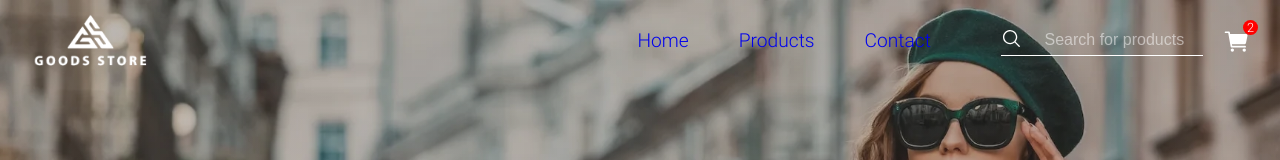
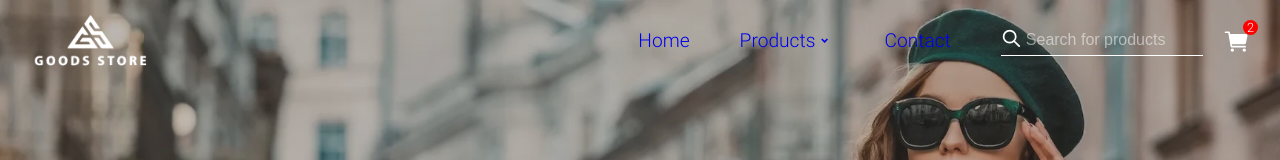
Before and after one commit to leuchtend5/ecommerce-app, a React (Vite) app: page / in a window 1280 px wide. Shown: the top 160 px of the page. Built offline with nearby package versions, Linux system fonts and the light colour scheme.

Commit message:
fix: fixed css warning

```diff
--- a/src/components/MenuBar/index.jsx
+++ b/src/components/MenuBar/index.jsx
@@ -2,6 +2,7 @@ import SearchBar from '../SearchBar';
 import Cart from '../Cart';
 import { MenuBarContainer, StyledMenu } from './styles';
 import { Link } from 'react-router-dom';
+import { RiArrowDropDownLine } from 'react-icons/ri';
 
 export default function MenuBar() {
   return (
@@ -11,7 +12,7 @@ export default function MenuBar() {
           Home
         </Link>
         <Link to="products" className="nav-link">
-          Products
+          Products <RiArrowDropDownLine />
         </Link>
         <Link to="/" className="nav-link">
           Contact
--- a/src/components/MenuBar/styles.js
+++ b/src/components/MenuBar/styles.js
@@ -2,7 +2,7 @@ import styled from 'styled-components';
 
 const MenuBarContainer = styled.nav`
   display: flex;
-  gap: 70px;
+  gap: 50px;
   align-items: center;
 
   & > div {
@@ -22,6 +22,8 @@ const StyledMenu = styled.ul`
     font-size: 1.2rem;
     border-bottom: 1px solid transparent;
     text-decoration: none;
+    display: flex;
+    align-items: center;
 
     &:hover {
       border-bottom-color: white;
--- a/src/components/SearchBar/index.jsx
+++ b/src/components/SearchBar/index.jsx
@@ -1,4 +1,4 @@
-import { HiMagnifyingGlass } from 'react-icons/hi2';
+import { HiOutlineSearch } from 'react-icons/hi';
 import SearchContainer from './styles';
 import { useState } from 'react';
 
@@ -22,7 +22,7 @@ export default function SearchBar() {
         onBlur={handleBlur}
       ></input>
       <button>
-        <HiMagnifyingGlass />
+        <HiOutlineSearch />
       </button>
     </SearchContainer>
   );
--- a/src/components/SearchBar/styles.js
+++ b/src/components/SearchBar/styles.js
@@ -19,7 +19,6 @@ const SearchContainer = styled.div`
       font-size: 1rem;
       font-weight: normal;
       opacity: 0.5;
-      text-align: center;
     }
   }
 
--- a/src/pages/Home/styles.js
+++ b/src/pages/Home/styles.js
@@ -1,6 +1,6 @@
 import styled from 'styled-components';
 
-const HomeContainer = styled.body`
+const HomeContainer = styled.div`
   display: flex;
   flex-direction: column;
   gap: 100px;
```
